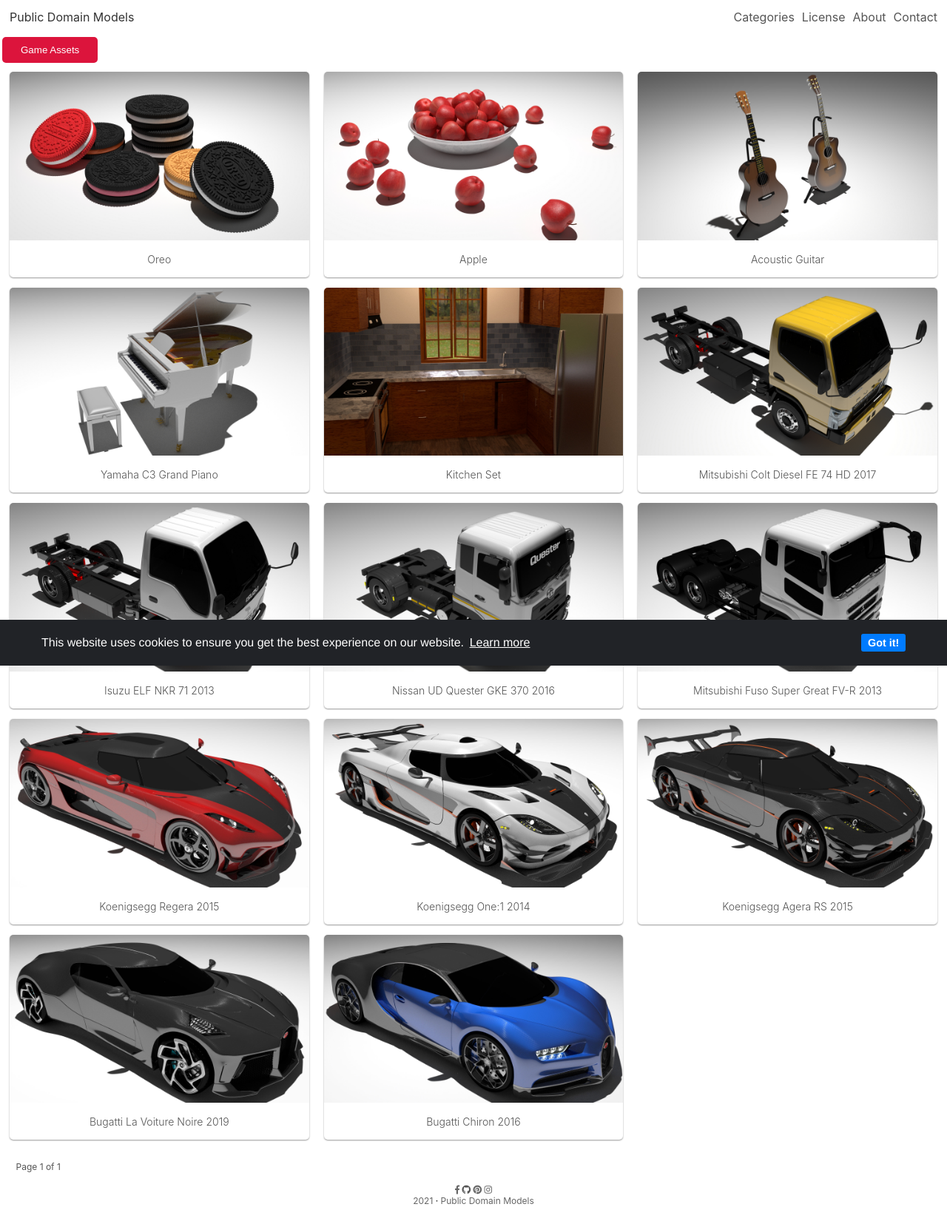
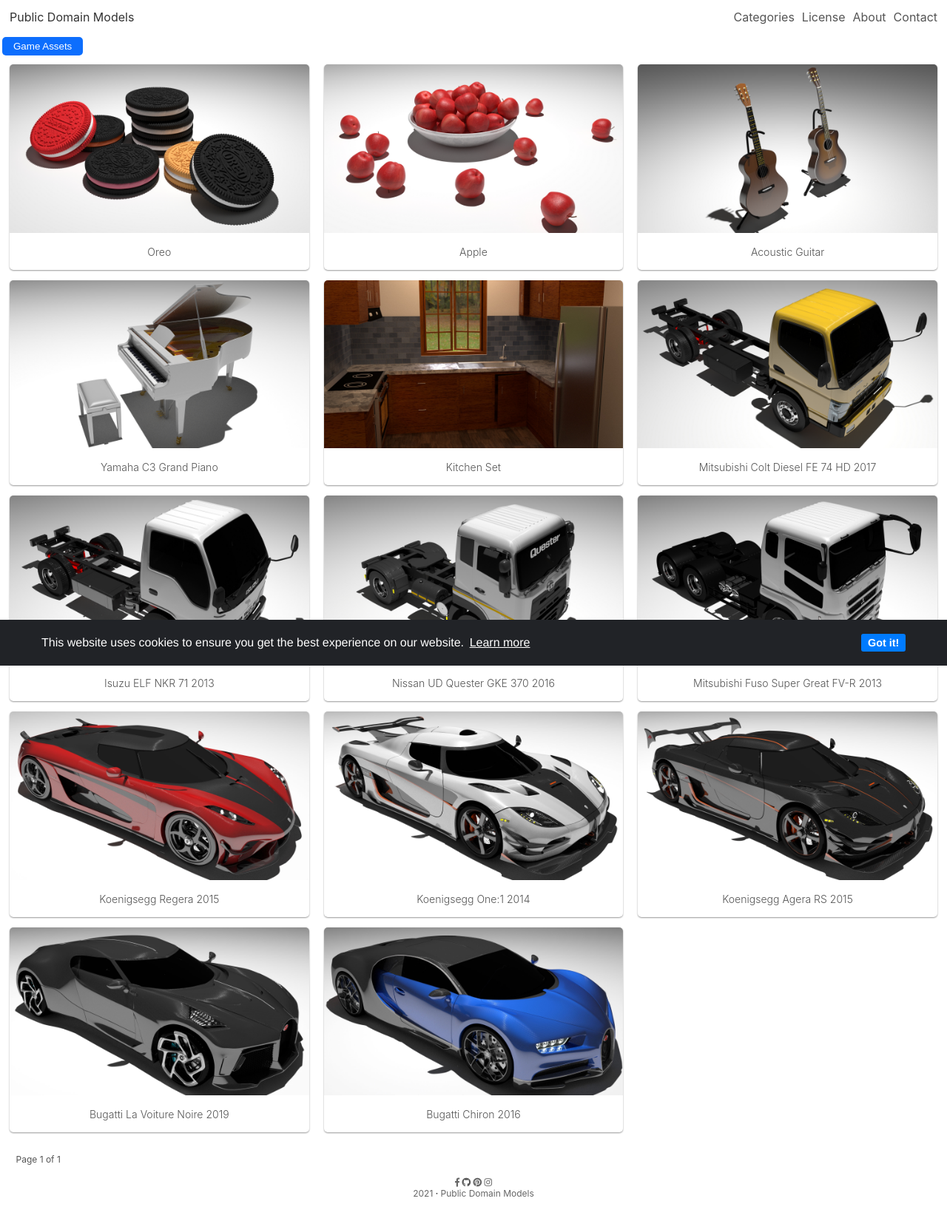
Before and after one commit to mohamadrido/project, a Jekyll site: the page built from index.html, in a window 1280 px wide. Shown: the whole page at 74% size. Built offline with Jekyll 4.4.1, drawn with Linux system fonts in a browser that asks for light colours; nearby versions of some CDN libraries; the list of posts is cut into pages by our own code.

Commit message:
Update default.html

```diff
--- a/_layouts/default.html
+++ b/_layouts/default.html
@@ -37,7 +37,7 @@
 </header>
 <p></p>
 <div class="row">
-<button style="  border: none; outline: 0; display: inline-block; padding: 10px 25px; color: #fff; background-color: #dc143c; text-align: center; cursor: pointer; border-radius: 5px;"><a style="text-decoration: none; color: #fff;" href="htps://publicdomainmodels.com/game-assets">Game Assets</a></button>
+<button style="  border: none; outline: 0; display: inline-block; padding: 5px 15px; color: #fff; background-color: #0d6efd; text-align: center; cursor: pointer; border-radius: 5px;"><a style="text-decoration: none; color: #fff;" href="htps://publicdomainmodels.com/game-assets">Game Assets</a></button>
 </div>
 <p></p>
 
```
